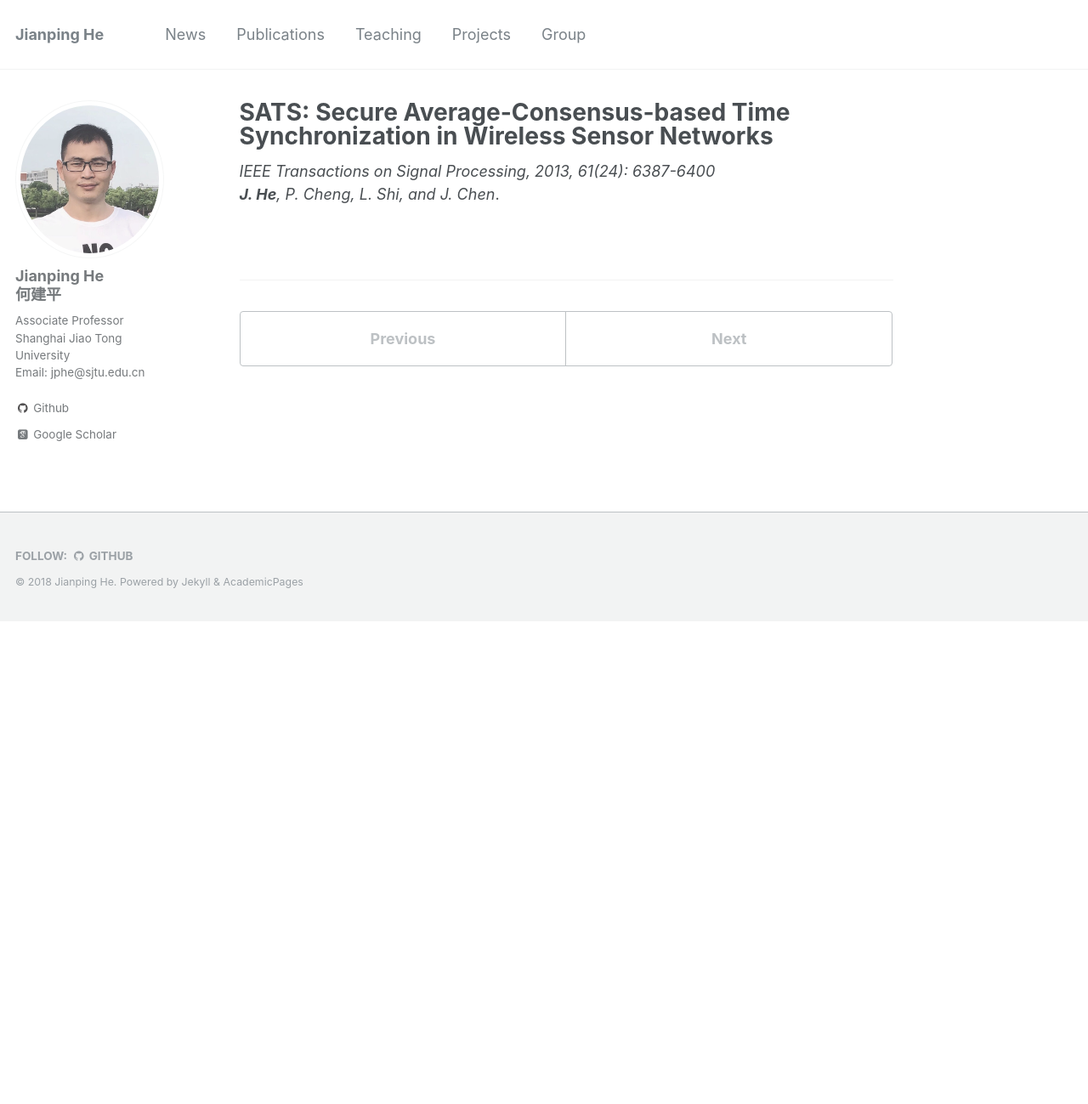
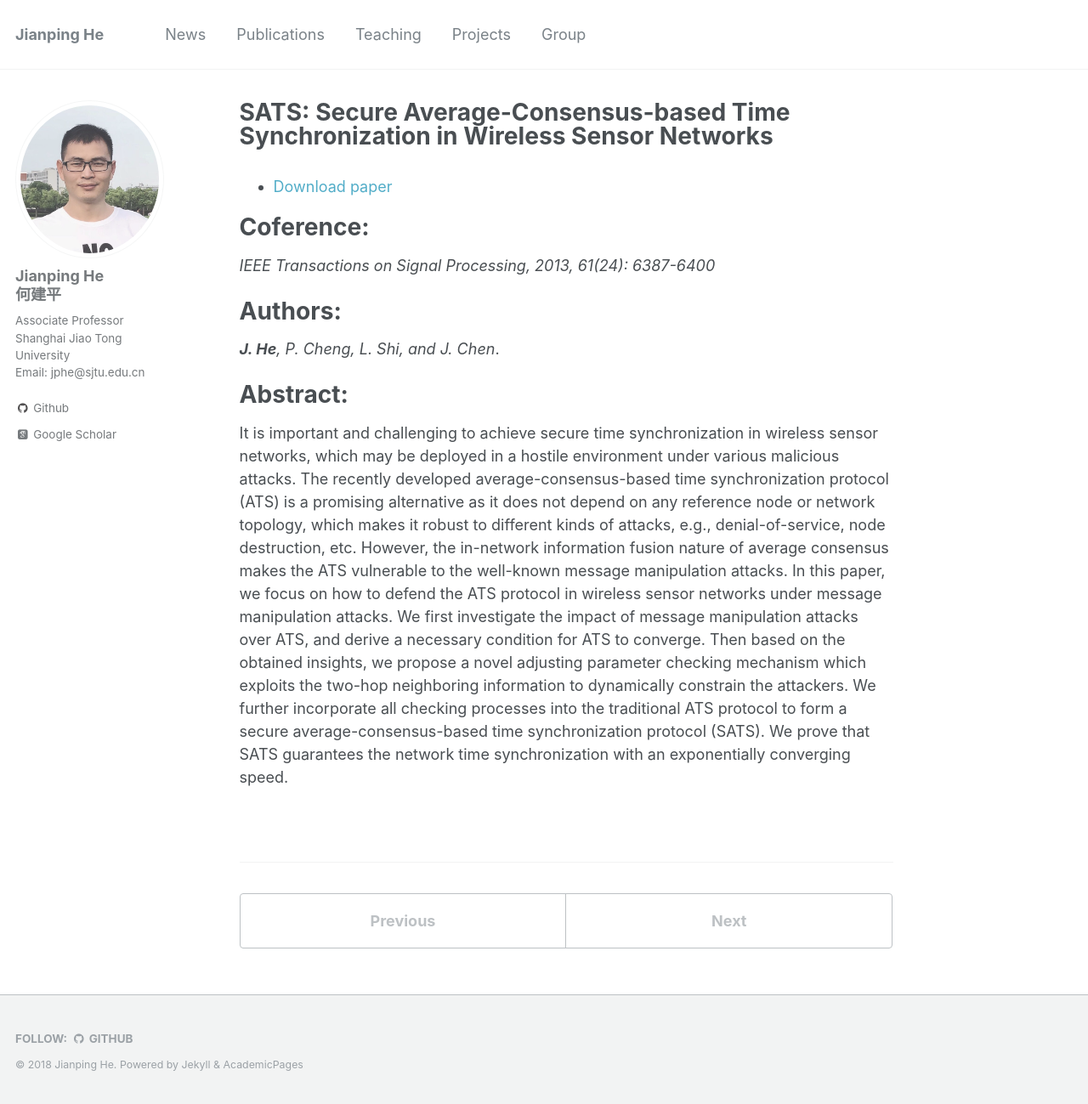
Before and after one commit to jiangshuozz/Jianping-He.github.io, a Jekyll site: the page built from _publications/2013-10-17-Secure-Average-Consensus-based-Time-Synchronization.md, in a window 1280 px wide and 1299 px high. Shown: the whole window at 85% size. Built offline with Jekyll 4.4.1, drawn with Linux system fonts in a browser that asks for light colours; some web fonts are replaced.

Commit message:
Update 2013-10-17-Secure-Average-Consensus-based-Time-Synchronization.md

```diff
--- a/_publications/2013-10-17-Secure-Average-Consensus-based-Time-Synchronization.md
+++ b/_publications/2013-10-17-Secure-Average-Consensus-based-Time-Synchronization.md
@@ -8,5 +8,16 @@ venue: '--'
 #paperurl: ''
 #citation: ''
 ---
+- [Download paper](https://ieeexplore.ieee.org/abstract/document/6636095/)
+
+Coference:
+===
 *IEEE Transactions on Signal Processing, 2013, 61(24): 6387-6400*
+
+Authors:
+===
 ***J. He**, P. Cheng, L. Shi, and J. Chen*.
+
+Abstract:
+===
+It is important and challenging to achieve secure time synchronization in wireless sensor networks, which may be deployed in a hostile environment under various malicious attacks. The recently developed average-consensus-based time synchronization protocol (ATS) is a promising alternative as it does not depend on any reference node or network topology, which makes it robust to different kinds of attacks, e.g., denial-of-service, node destruction, etc. However, the in-network information fusion nature of average consensus makes the ATS vulnerable to the well-known message manipulation attacks. In this paper, we focus on how to defend the ATS protocol in wireless sensor networks under message manipulation attacks. We first investigate the impact of message manipulation attacks over ATS, and derive a necessary condition for ATS to converge. Then based on the obtained insights, we propose a novel adjusting parameter checking mechanism which exploits the two-hop neighboring information to dynamically constrain the attackers. We further incorporate all checking processes into the traditional ATS protocol to form a secure average-consensus-based time synchronization protocol (SATS). We prove that SATS guarantees the network time synchronization with an exponentially converging speed.
```
